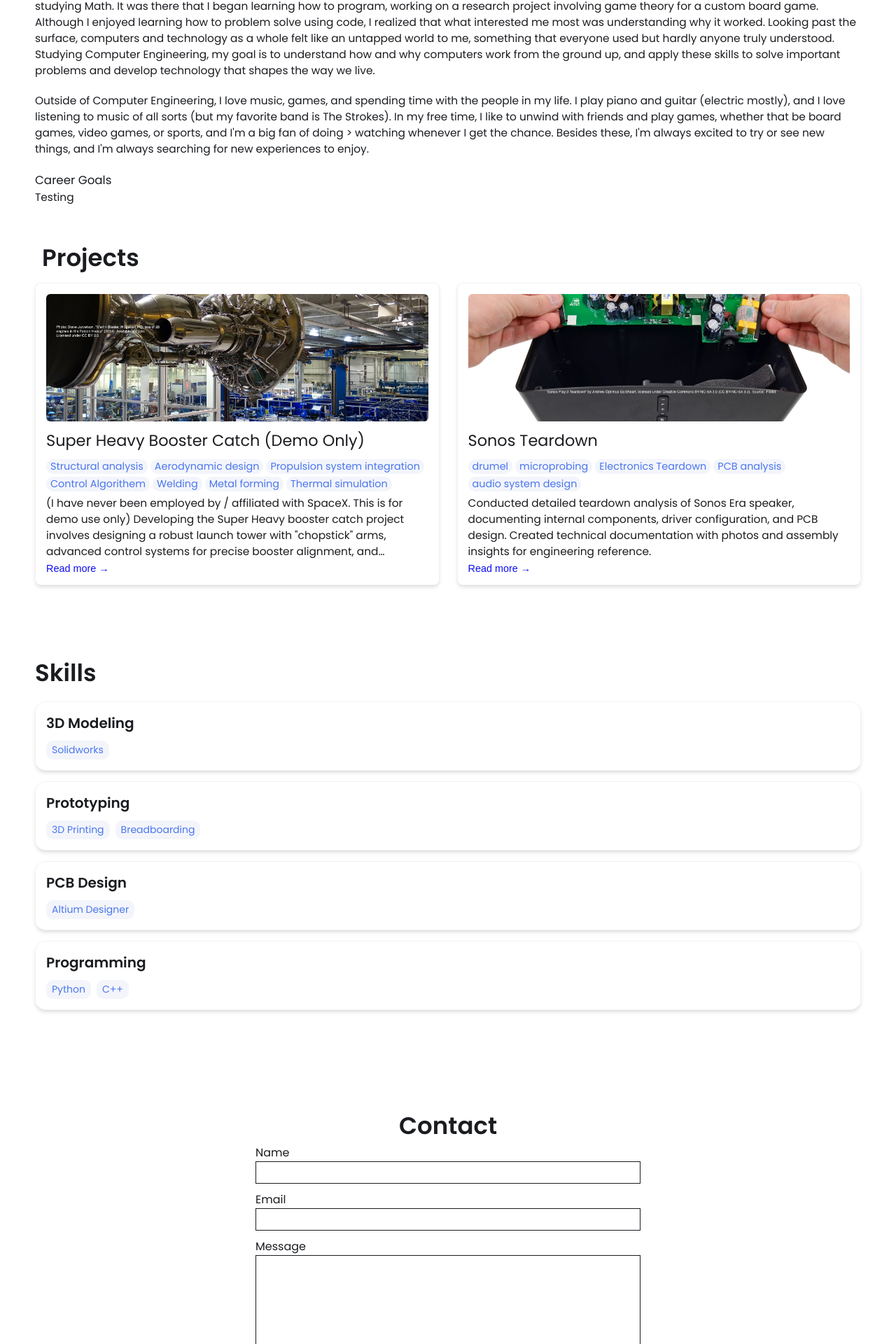
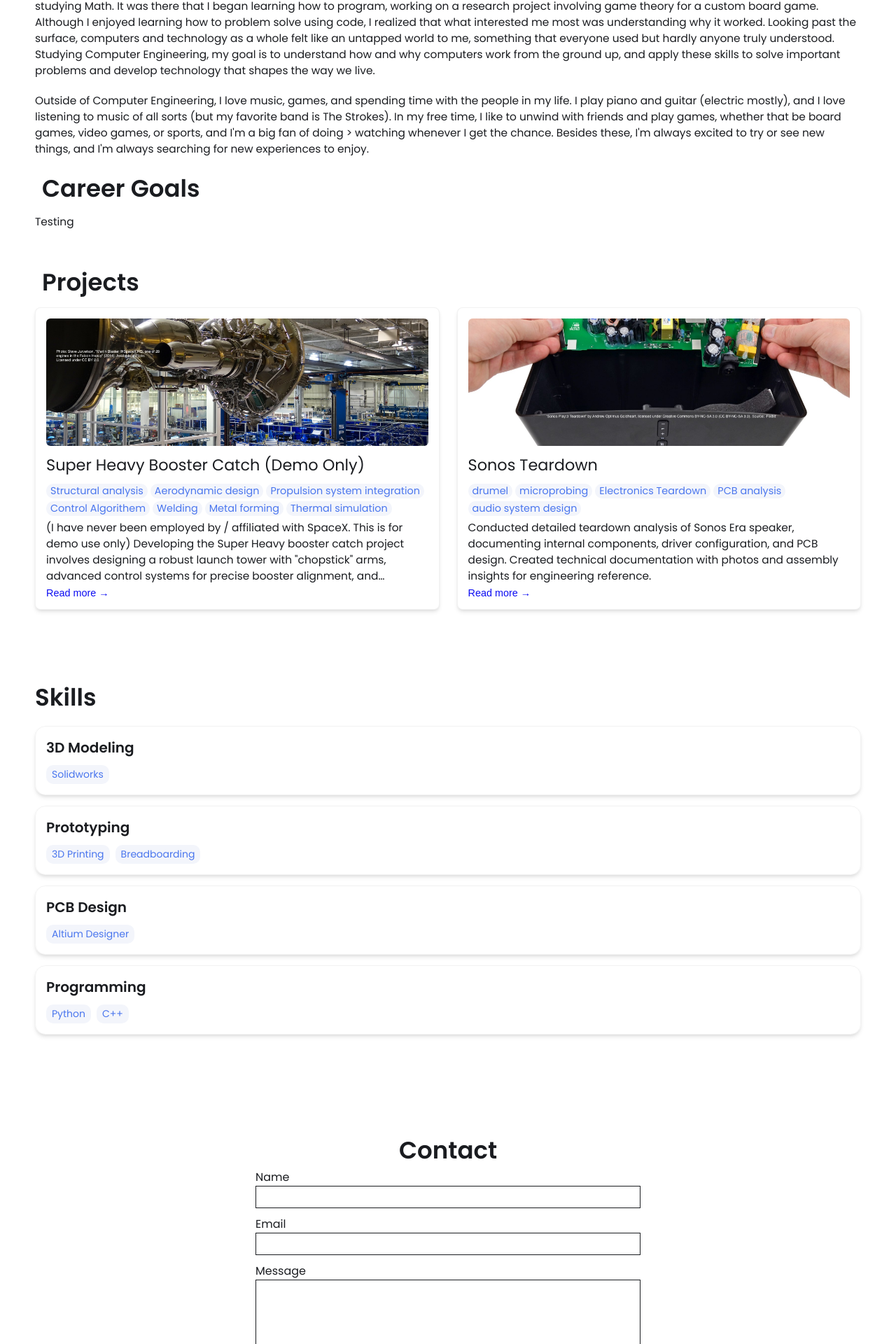
Before and after one commit to wschotte/wschotte.github.io, a Jekyll site: the page built from index.html, in a window 1280 px wide. Shown: the part 1166-3086 px from the top of the page at 70% size. Built offline with Jekyll 4.4.1, drawn with Linux system fonts in a browser that asks for light colours.

```diff
--- a/_includes/about.html
+++ b/_includes/about.html
@@ -14,7 +14,7 @@
         be board games, video games, or sports, and I'm a big fan of doing > watching whenever I get the chance. Besides these, I'm always excited to try or see new things, and I'm always searching for new experiences to enjoy.
     </p>
     <div style="height: 20px;"></div>
-    <h3>Career Goals</h3>
+    <h2>Career Goals</h2>
     <p>
         Testing
     </p>
```
